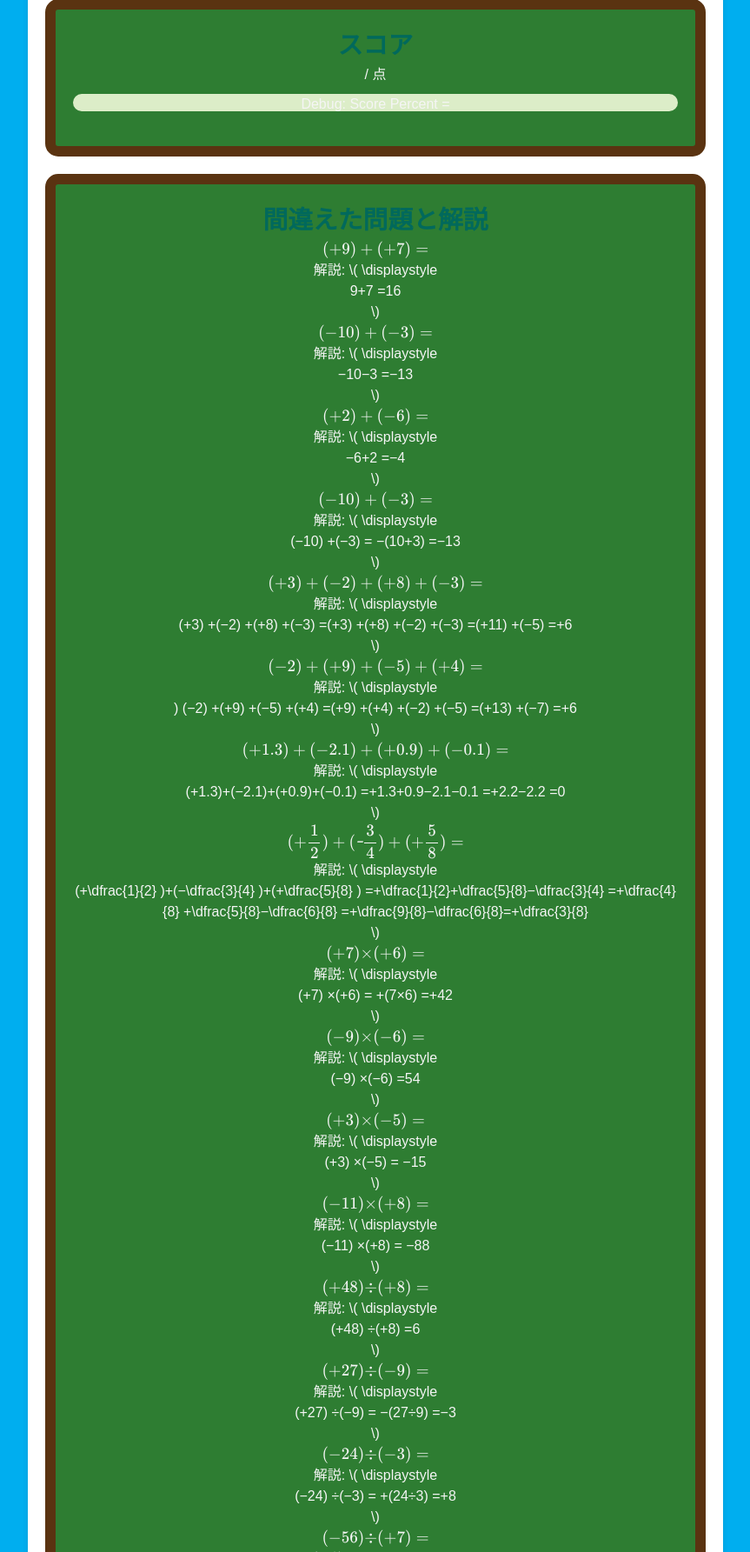
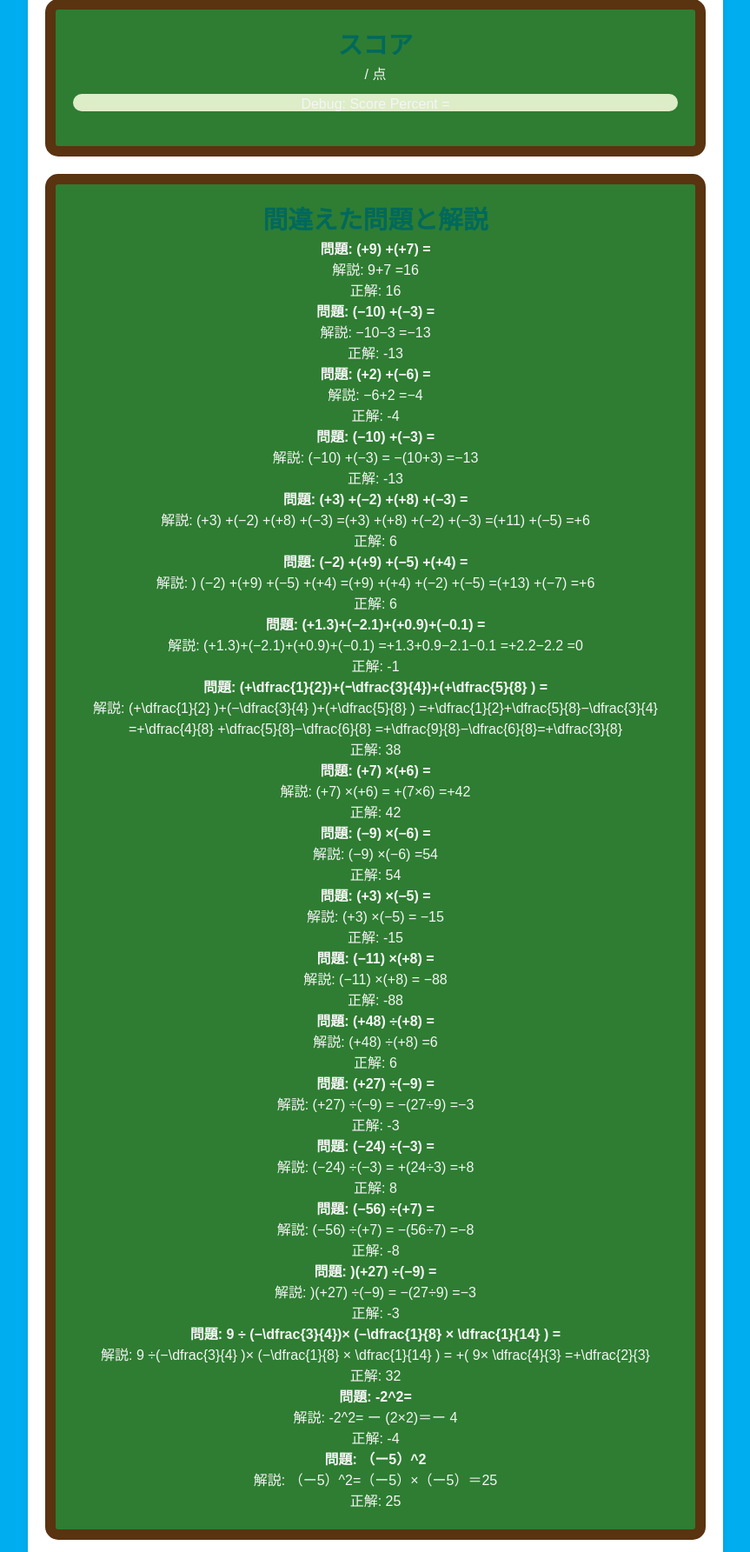
Before and after one commit to Ikedasan77/demoapps, a Django app: template quiz/mathquiz/templates/mathquiz/result.html in a window 1280 px wide. Shown: the part 85-1870 px from the top of the page at 87% size, without its empty margins (208-1071 px from the left). Run offline with Django 5.2, Linux system fonts and the light colour scheme; the template is opened without the code that fills it: values that come from a table or form of the project are taken from there, others are empty; data comes from the database, SQL or seed files in the repository.

Commit message:
修正内容を反映

```diff
--- a/quiz/mathquiz/templates/mathquiz/result.html
+++ b/quiz/mathquiz/templates/mathquiz/result.html
@@ -98,7 +98,7 @@
             <div class="progress-bar">
 
                 <!-- デバッグ用にスコアパーセンテージを出力 -->
-<p>Debug: Score Percent = {{ score_percent }}</p>
+        <p>Debug: Score Percent = {{ score_percent }}</p>
 
                 <div class="progress-bar-inner" style="width: {{ score_percent|floatformat:0 }}%;">
                     {{ score_percent|floatformat:0 }}%
@@ -112,9 +112,10 @@
             <h3>間違えた問題と解説</h3>
             <ul>
                 {% for question in wrong_questions %}
-                <li>
-                    <strong>\( \displaystyle {{ question.text }} \)</strong><br>
-                    解説: \( \displaystyle {{ question.explanation|linebreaks }} \)
+               <li>
+                    <strong>問題: {{ question.text }}</strong><br>
+                    解説: {{ question.explanation }}<br>
+                    正解: {{ question.correct_answer }}
                 </li>
                 {% endfor %}
             </ul>
```
Also changed, not shown: quiz/mathquiz/views.py (+16 -6 lines).
